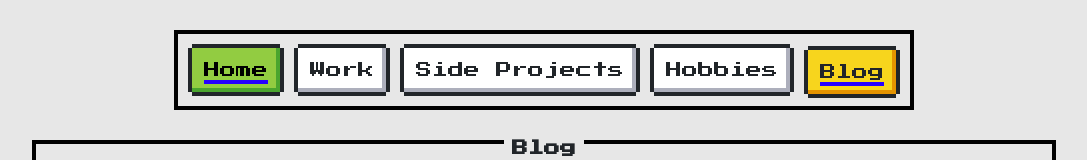
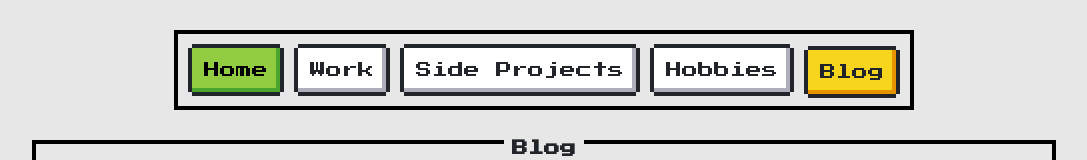
Before and after one commit to sopranopillow/portfolio, a React (Vite) app: page /portfolio/blog in a window 1280 px wide. Shown: the top 160 px of the page, without its empty margins (96-1183 px from the left). Built offline with nearby package versions, Linux system fonts and the light colour scheme.

Commit message:
remove active

```diff
--- a/src/components/Nav.css
+++ b/src/components/Nav.css
@@ -7,16 +7,6 @@
   justify-content: center;
   align-content: center;
   align-items: center;
-}
-
-.active::before {
-  content: '';
-  position: absolute;
-  top: calc(100% - 8px);
-  left: 8px;
-  width: calc(100% - 16px);
-  height: 4px;
-  background-color: #2600ff;
 }
 
 .nes-btn.is-success {
--- a/src/components/Nav.tsx
+++ b/src/components/Nav.tsx
@@ -8,7 +8,7 @@ const NavLinkActive: React.FC<PropsWithChildren<{ to: string; className?: string
   children,
 }) => {
   return (
-    <NavLink to={to} className={({ isActive }) => (isActive ? `active ${className}` : className)}>
+    <NavLink to={to} className={className}>
       {children}
     </NavLink>
   );
```
